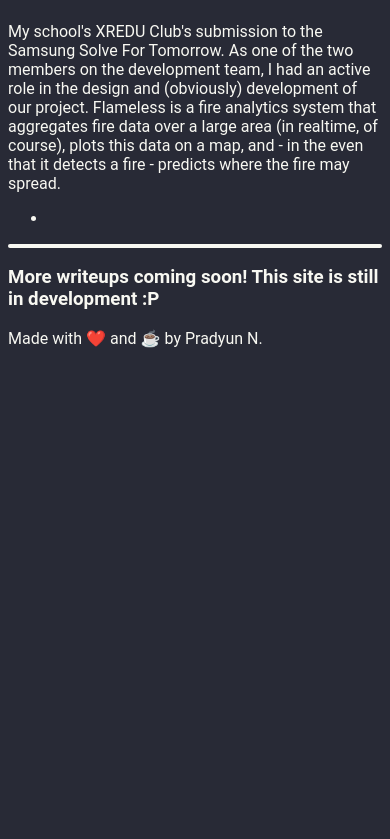
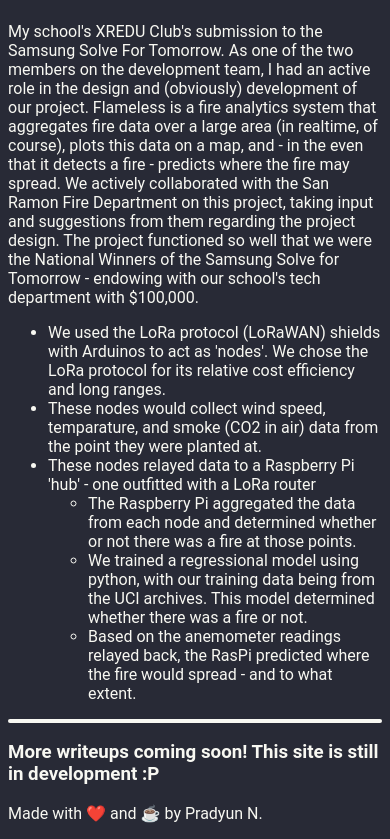
Before and after one commit to pradyungn/newWebsite, a Next.js app: page /portfolio in a window 390 px wide. Shown: the part 2829-3668 px from the top of the page. Before the commit the page ends 3193 px from the top, so only its background shows below. Built offline with nearby package versions, Linux system fonts and the light colour scheme.

Commit message:
Updated a little mobile scaling (reduces width of frames) and added description for SSfT

```diff
--- a/pages/portfolio.js
+++ b/pages/portfolio.js
@@ -89,9 +89,18 @@
 
             <Item>
                 <h3 style={{color: "#ff5555"}} id="solve">Flameless</h3>
-                <p>My school's XREDU Club's submission to the Samsung Solve For Tomorrow. As one of the two members on the development team, I had an active role in the design and (obviously) development of our project. Flameless is a fire analytics system that aggregates fire data over a large area (in realtime, of course), plots this data on a map, and - in the even that it detects a fire - predicts where the fire may spread.</p>
+                <p>My school's XREDU Club's submission to the Samsung Solve For Tomorrow. As one of the two members on the development team, I had an active role in the design and (obviously) development of our project. Flameless is a fire analytics system that aggregates fire data over a large area (in realtime, of course), plots this data on a map, and - in the even that it detects a fire - predicts where the fire may spread. We actively collaborated with the San Ramon Fire Department on this project, taking input and suggestions from them regarding the project design. The project functioned so well that we were the National Winners of the Samsung Solve for Tomorrow - endowing with our school's tech department with $100,000.</p>
                 <ul>
-                    <li></li>
+                    <li>We used the LoRa protocol (LoRaWAN) shields with Arduinos to act as 'nodes'. We chose the LoRa protocol for its relative cost efficiency and long ranges.</li>
+                    <li>These nodes would collect wind speed, temparature, and smoke (CO2 in air) data from the point they were planted at.</li>
+                    <li>
+                        These nodes relayed data to a Raspberry Pi 'hub' - one outfitted with a LoRa router
+                        <ul>
+                            <li>The Raspberry Pi aggregated the data from each node and determined whether or not there was a fire at those points.</li>
+                            <li>We trained a regressional model using python, with our training data being from the UCI archives. This model determined whether there was a fire or not.</li>
+                            <li>Based on the anemometer readings relayed back, the RasPi predicted where the fire would spread - and to what extent.</li>
+                        </ul>
+                    </li>
                 </ul>
             </Item>
 
```
Also changed, not shown: pages/index.js (+8 -8 lines).
